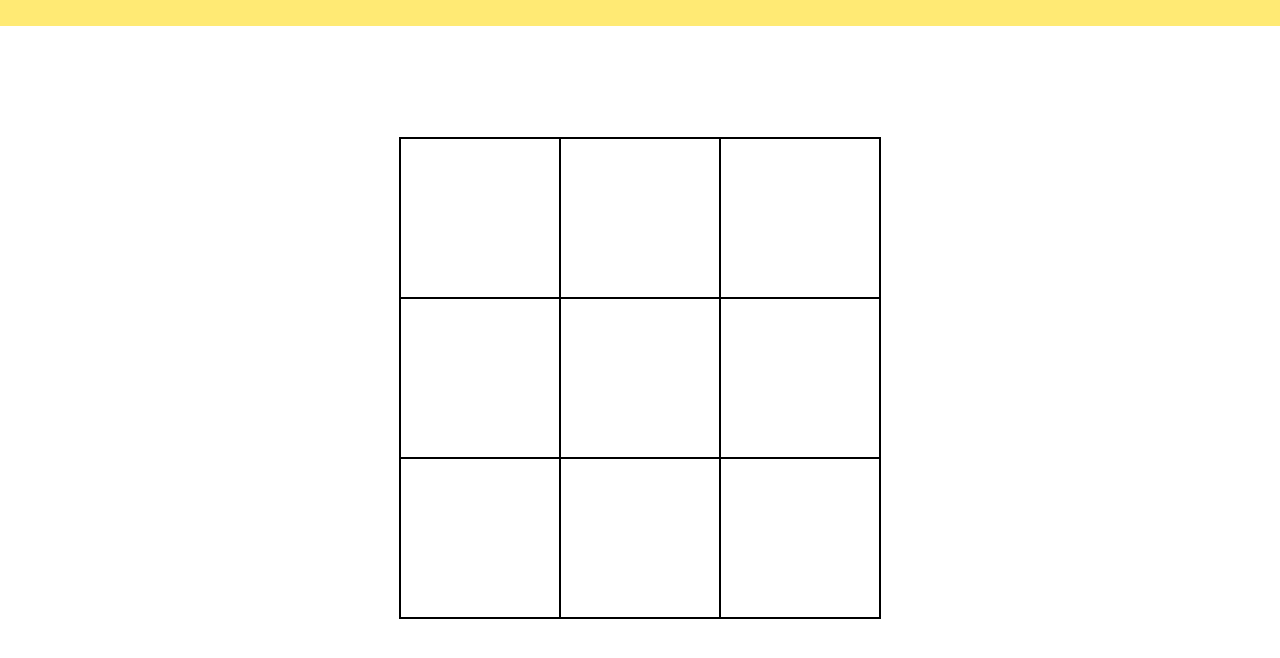
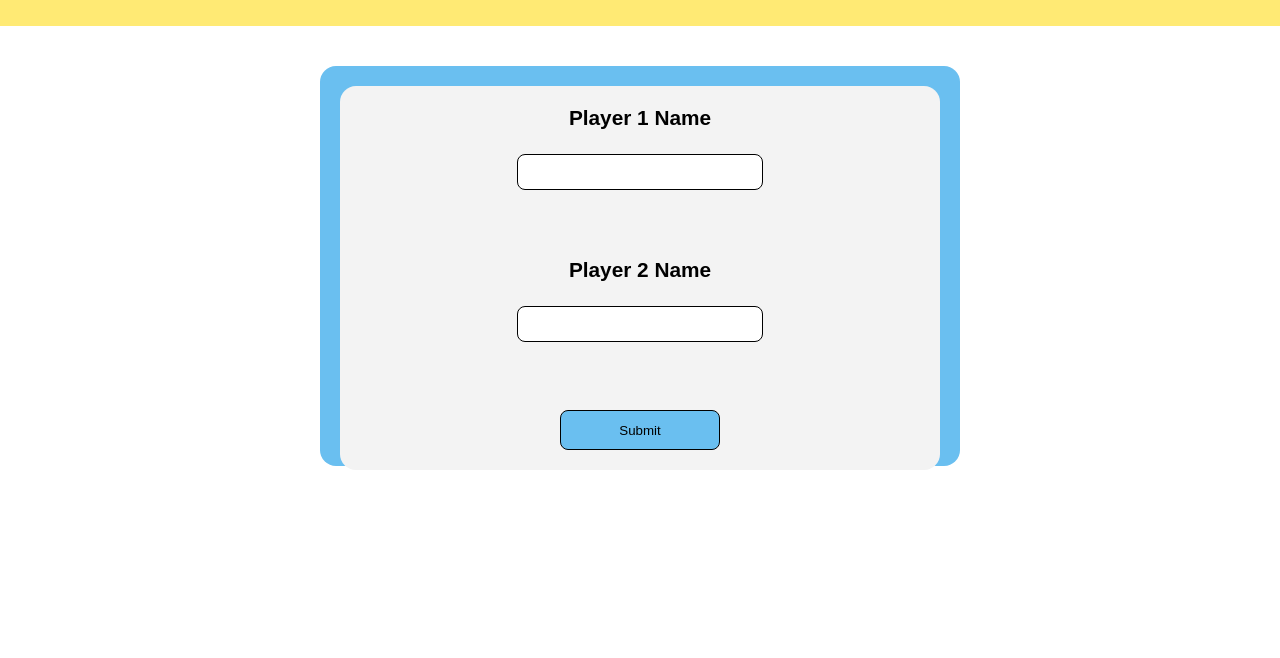
Before and after one commit to quirogak/tic-tac-toe, a plain HTML site: page index.html in a window 1280 px wide. Shown: the part 70-728 px from the top of the page. Drawn offline with Linux system fonts and the light colour scheme.

Commit message:
Changed the structure of the page.

```diff
--- a/index.html
+++ b/index.html
@@ -13,8 +13,21 @@
         <h1>Tic Tac Toe</h1>
     </div>
     <div class="main-content">
-        <div class="game-board"></div>
+        <div class="player-selection">
+            <ul>
+                <li>
+                    <label for="name">Player 1 Name</label>
+                    <input type="text" id="name" name="user_name">
+                </li>
+                <li>
+                    <label for="name2">Player 2 Name</label>
+                    <input type="text" id="name2" name="user_name2">
+                </li>
+                <button id="submit">Submit</button>
+            </ul>
+        </div>
     </div>
+    <div class="messages"></div>
 
 </body>
 </html>
--- a/style.css
+++ b/style.css
@@ -15,7 +15,7 @@ body {
 
 .main-content {
     width: 100%;
-    height: 88vh;
+    height: 60vh;
     display: flex;
     justify-content: center;
     align-items: center;
@@ -27,8 +27,70 @@ body {
     display: grid;
     grid-template: repeat(3,1fr) / repeat(3,1fr);
     border: 1px solid black;
+    margin-top: 10vh;
 }
 
 .game-board > div {
     border: 1px solid black;
+    display: flex;
+    justify-content: center;
+    align-items: center;
+    font-size: 10vh;
 }
+
+.messages {
+    margin-top: 8vh;
+    width: 100%;
+    height: 20vh;
+}
+
+.player-selection {
+    width: 80vh;
+    height: 50vh;
+    background-color: rgb(106, 191, 240);
+    border-radius: 2vh;
+    position: relative;
+}
+
+li {
+    list-style: none;
+    display: flex;
+    flex-direction: column;
+    align-items: center;
+    gap: 3vh;
+    font-size: 1.3rem;
+    font-weight: bold;
+}
+
+ul {
+    display: flex;
+    flex-direction: column;
+    gap: 8.5vh;
+    align-items: center;
+    padding: 20px;
+    margin: 20px;
+    background-color: rgb(243, 243, 243);
+    border-radius: 2vh;
+
+}
+
+input {
+    border-radius: 1vh;
+    border: 0px;
+    width: 30vh;
+    height: 4vh;
+    font-size: 1.5rem;
+    border: 1px solid black;
+}
+
+button {
+    height: 5vh;
+    width: 20vh;
+    border: 1px solid black;
+    border-radius: 1vh;
+    background-color:    rgb(106, 191, 240);
+}
+
+button:hover {
+    background-color:  rgb(119, 212, 255);
+}
```
